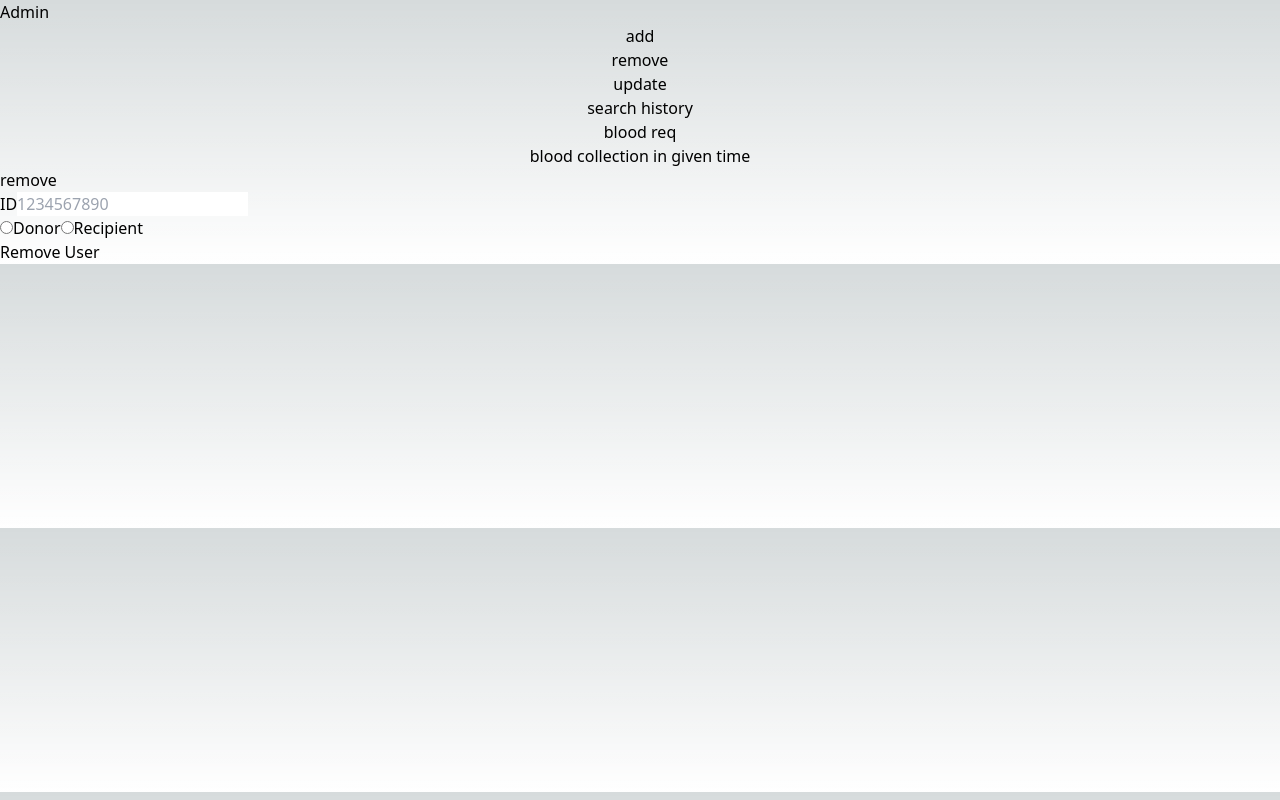
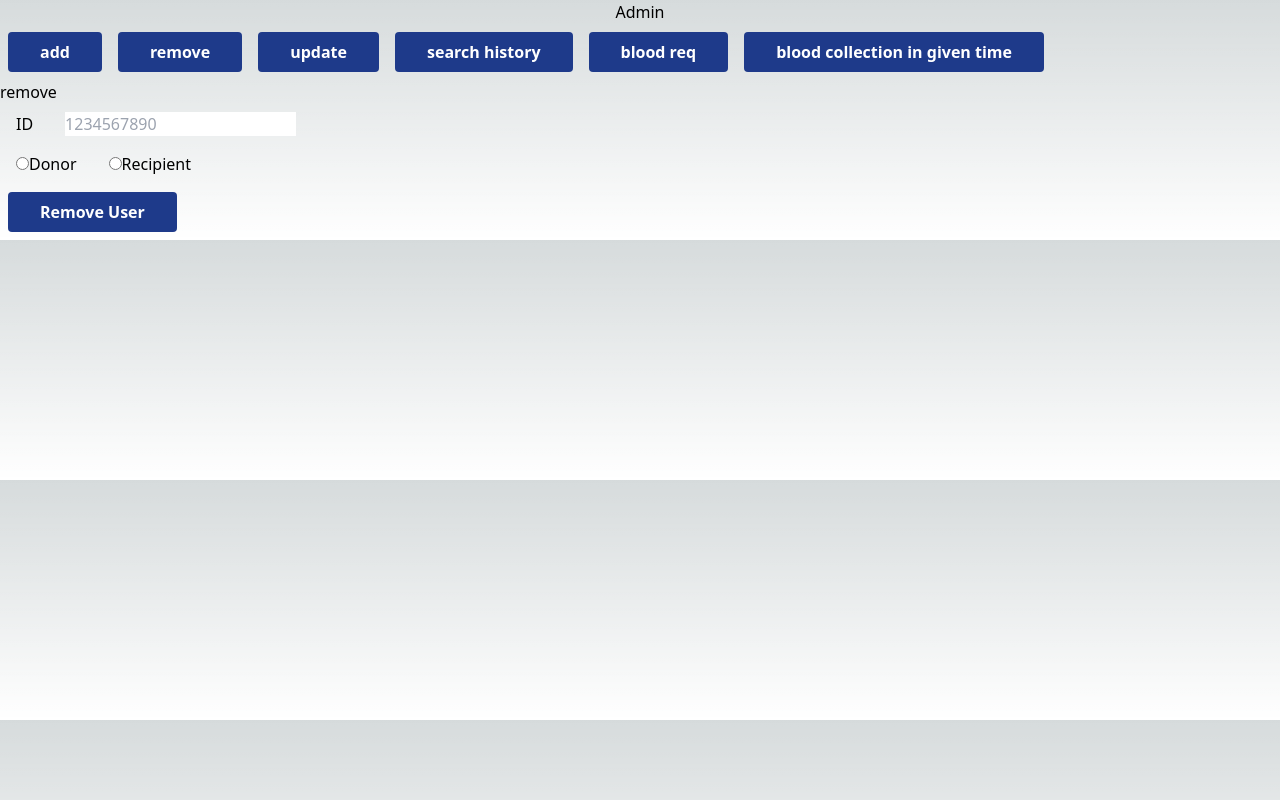
Before and after one commit to AhmadAlzhrani/Blood-Bank, a Next.js app in the folder bloodbank/: page /admin in a window 1280 px wide. Both pictures are taken after a click on the button "remove". Built offline with nearby package versions, Linux system fonts and the light colour scheme.

Commit message:
added styles to the buttons and forms

```diff
--- a/bloodbank/src/pages/admin.js
+++ b/bloodbank/src/pages/admin.js
@@ -133,52 +133,57 @@ export default function admin() {
 
 return (
     <>
-        <div className="grid">
-            <h1>Admin</h1>
-            <button onClick={showHideAdd}>add</button>
-            <button onClick={showHideRemove}>remove</button>
-            <button onClick={showHideUpdate}>update</button>
-            <button onClick={showHideSearch}>search history</button>
-            <button onClick={showHideBloodReq}>blood req</button>
-            <button onClick={showHideBloodCollection}>blood collection in given time</button>
+        <div className="">
+            <h1 className=" text-center">Admin</h1>
+            <button className="primary-button" onClick={showHideAdd}>add</button>
+            <button className="primary-button" onClick={showHideRemove}>remove</button>
+            <button className="primary-button" onClick={showHideUpdate}>update</button>
+            <button className="primary-button" onClick={showHideSearch}>search history</button>
+            <button className="primary-button" onClick={showHideBloodReq}>blood req</button>
+            <button className="primary-button" onClick={showHideBloodCollection}>blood collection in given time</button>
         </div>
-        <div>
+        <div className="">
             {
             add &&
-            <div>
+            <div className="">
                 <h1>add</h1>
                 {addMutation.isLoading && <p>loading...</p>}
                 {! addMutation.isLoading && <div>
                     <form onSubmit={handleAdd}>
-                    <div>
+                    <div className=" px-4 py-2 space-x-8 ">
                         <label htmlFor="id">ID</label>
                         <input type="text" placeholder="1234567890" required/>
-
+                    </div>
+                    <div className=" px-4 py-2 space-x-8 ">
                         <label htmlFor="fname">First Name</label>
                         <input type="text" placeholder="ali" required/>
-
+                    </div>
+                    <div className=" px-4 py-2 space-x-8 ">
                         <label htmlFor="lname">Last Name</label>
                         <input type="text" placeholder="alzhrani" required/>
-
+                    </div>
+                    <div className=" px-4 py-2 space-x-8 ">
                         <label htmlFor="bloodType">Blood Type</label>
                         <input type="text" placeholder="O+" required/>
-
+                    </div>
+                    <div className=" px-4 py-2 space-x-8 ">
                         <label htmlFor="bd">Birth Day</label>
                         <input type="text" placeholder="10/11/1999" required/>
-
+                    </div>
+                    <div className=" px-4 py-2 space-x-8 ">
                         <label htmlFor="email">Email</label>
                         <input type="text" placeholder="alo@alo.alo" required/>
-
+                    </div>
+                    <div className=" px-4 py-2 space-x-8 ">
                         <label htmlFor="username">Username</label>
                         <input type="text" placeholder="alialzhrani" required/>
-
-                        <div className="radio">
-                            <label><input type="radio" name="donor" value="true" />Donor</label>
-                            <label><input type="radio" name="recipient" value="false"  />Recipient</label>
+                    </div>
+                        <div className="radio px-4 py-2 space-x-8">
+                            <label><input type="radio" name=" donor" value="true" />Donor</label>
+                            <label><input type="radio" name=" recipient" value="false"  />Recipient</label>
                         </div>
-                    </div>
-                    <div>
-                        <button type="submit">Add User</button>
+                    <div className=" px-4 py-2 space-x-8 ">
+                        <button className="primary-button" type="submit">Add User</button>
                     </div>
                     </form>
                 </div> }
@@ -193,16 +198,16 @@ return (
                 {removeMutation.isLoading && <p>loading...</p>}
                 {! removeMutation.isLoading && <div>
                     <form onSubmit={handleRemove}>
-                    <div>
+                    <div className=" px-4 py-2 space-x-8 ">
                         <label htmlFor="id">ID</label>
                         <input type="text" placeholder="1234567890" required/>
-                        <div className="radio">
-                            <label><input type="radio" name="donor" value="true" />Donor</label>
-                            <label><input type="radio" name="recipient" value="false"  />Recipient</label>
-                        </div>
+                    </div>
+                    <div className="radio px-4 py-2 space-x-8">
+                        <label><input type="radio" name=" donor" value="true" />Donor</label>
+                        <label><input type="radio" name=" recipient" value="false"  />Recipient</label>
                     </div>
                     <div>
-                        <button type="submit">Remove User</button>
+                        <button className="primary-button" type="submit">Remove User</button>
                     </div>
                     </form>
                 </div> }
@@ -217,35 +222,40 @@ return (
                 {updateMutation.isLoading && <p>loading...</p>}
                 {! updateMutation.isLoading && <div>
                     <form onSubmit={handleUpdate}>
-                    <div>
+                    <div className=" px-4 py-2 space-x-8 ">
                         <label htmlFor="id">ID</label>
                         <input type="text" placeholder="1234567890" required/>
-
+                    </div>
+                    <div className=" px-4 py-2 space-x-8 ">
                         <label htmlFor="fname">First Name</label>
                         <input type="text" placeholder="ali" required/>
-
+                    </div>
+                    <div className=" px-4 py-2 space-x-8 ">
                         <label htmlFor="lname">Last Name</label>
                         <input type="text" placeholder="alzhrani" required/>
-
+                    </div>
+                    <div className=" px-4 py-2 space-x-8 ">
                         <label htmlFor="bloodType">Blood Type</label>
                         <input type="text" placeholder="O+" required/>
-
+                    </div>
+                    <div className=" px-4 py-2 space-x-8 ">
                         <label htmlFor="bd">Birth Day</label>
                         <input type="text" placeholder="10/11/1999" required/>
-
+                    </div>
+                    <div className=" px-4 py-2 space-x-8 ">
                         <label htmlFor="email">Email</label>
                         <input type="text" placeholder="alo@alo.alo" required/>
-
+                    </div>
+                    <div className=" px-4 py-2 space-x-8 ">
                         <label htmlFor="username">Username</label>
                         <input type="text" placeholder="alialzhrani" required/>
-
-                        <div className="radio">
-                            <label><input type="radio" name="donor" value="true" />Donor</label>
-                            <label><input type="radio" name="recipient" value="false"  />Recipient</label>
+                    </div>
+                        <div className="radio px-4 py-2 space-x-8">
+                            <label><input type="radio" name=" donor" value="true" />Donor</label>
+                            <label><input type="radio" name=" recipient" value="false"  />Recipient</label>
                         </div>
-                    </div>
-                    <div>
-                        <button type="submit">Update User</button>
+                    <div className=" px-4 py-2 space-x-8 ">
+                        <button className="primary-button" type="submit">Add User</button>
                     </div>
                     </form>
                 </div> }
@@ -260,16 +270,16 @@ return (
                 {searchMutation.isLoading && <p>loading...</p>}
                 {! searchMutation.isLoading && <div>
                     <form onSubmit={handleSearch}>
-                    <div>
+                    <div className=" px-4 py-2 space-x-8 ">
                         <label htmlFor="id">ID</label>
                         <input type="text" placeholder="1234567890" required/>
-                        <div className="radio">
-                            <label><input type="radio" name="donor" value="true" />Donor</label>
-                            <label><input type="radio" name="recipient" value="false"  />Recipient</label>
-                        </div>
+                    </div>
+                    <div className="radio px-4 py-2 space-x-8">
+                        <label><input type="radio" name=" donor" value="true" />Donor</label>
+                        <label><input type="radio" name=" recipient" value="false"  />Recipient</label>
                     </div>
                     <div>
-                        <button type="submit">Search User</button>
+                        <button className="primary-button" type="submit">Search User</button>
                     </div>
                     </form>
                 </div> }
@@ -291,7 +301,7 @@ return (
             bloodCollection &&
             <div>
                 <h1>blood collection</h1>
-                <button onClick={handleClick}>
+                <button className="primary-button" onClick={handleClick}>
                     {buttonText}
                 </button>
             </div>
--- a/bloodbank/src/pages/index.js
+++ b/bloodbank/src/pages/index.js
@@ -40,7 +40,7 @@ export default function Home() {
             <input type="text" placeholder="@aloha" required/>
           </div>
           <div>
-            <button type="submit">create page</button>
+            <button className='primary-button' type="submit">create page</button>
           </div>
         </form>
       </div> }
--- a/bloodbank/src/pages/user.js
+++ b/bloodbank/src/pages/user.js
@@ -66,10 +66,10 @@ export default function admin() {
 
 return (
     <>
-        <div className="grid">
-            <h1>User</h1>
-            <button onClick={showHideUpdate}>update</button>
-            <button onClick={showHideSearch}>search history</button>
+        <div className="">
+            <h1 className=" text-center">User</h1>
+            <button className="primary-button" onClick={showHideUpdate}>update</button>
+            <button className="primary-button" onClick={showHideSearch}>search history</button>
         </div>
         <div>
             {
@@ -79,35 +79,40 @@ return (
                 {updateMutation.isLoading && <p>loading...</p>}
                 {! updateMutation.isLoading && <div>
                     <form onSubmit={handleUpdate}>
-                    <div>
+                    <div className=" px-4 py-2 space-x-8 ">
                         <label htmlFor="id">ID</label>
                         <input type="text" placeholder="1234567890" required/>
-
+                    </div>
+                    <div className=" px-4 py-2 space-x-8 ">
                         <label htmlFor="fname">First Name</label>
                         <input type="text" placeholder="ali" required/>
-
+                    </div>
+                    <div className=" px-4 py-2 space-x-8 ">
                         <label htmlFor="lname">Last Name</label>
                         <input type="text" placeholder="alzhrani" required/>
-
+                    </div>
+                    <div className=" px-4 py-2 space-x-8 ">
                         <label htmlFor="bloodType">Blood Type</label>
                         <input type="text" placeholder="O+" required/>
-
+                    </div>
+                    <div className=" px-4 py-2 space-x-8 ">
                         <label htmlFor="bd">Birth Day</label>
                         <input type="text" placeholder="10/11/1999" required/>
-
+                    </div>
+                    <div className=" px-4 py-2 space-x-8 ">
                         <label htmlFor="email">Email</label>
                         <input type="text" placeholder="alo@alo.alo" required/>
-
+                    </div>
+                    <div className=" px-4 py-2 space-x-8 ">
                         <label htmlFor="username">Username</label>
                         <input type="text" placeholder="alialzhrani" required/>
-
-                        <div className="radio">
-                            <label><input type="radio" name="donor" value="true" />Donor</label>
-                            <label><input type="radio" name="recipient" value="false"  />Recipient</label>
+                    </div>
+                        <div className="radio px-4 py-2 space-x-8">
+                            <label><input type="radio" name=" donor" value="true" />Donor</label>
+                            <label><input type="radio" name=" recipient" value="false"  />Recipient</label>
                         </div>
-                    </div>
-                    <div>
-                        <button type="submit">Update User</button>
+                    <div className=" px-4 py-2 space-x-8 ">
+                        <button className="primary-button" type="submit">Add User</button>
                     </div>
                     </form>
                 </div> }
@@ -122,13 +127,16 @@ return (
                 {searchMutation.isLoading && <p>loading...</p>}
                 {! searchMutation.isLoading && <div>
                     <form onSubmit={handleSearch}>
-                    <div>
+                    <div className=" px-4 py-2 space-x-8 ">
                         <label htmlFor="id">ID</label>
                         <input type="text" placeholder="1234567890" required/>
-                        <li>{history}</li>
+                    </div>
+                    <div className="radio px-4 py-2 space-x-8">
+                        <label><input type="radio" name=" donor" value="true" />Donor</label>
+                        <label><input type="radio" name=" recipient" value="false"  />Recipient</label>
                     </div>
                     <div>
-                        <button type="submit">Search User</button>
+                        <button className="primary-button" type="submit">Search User</button>
                     </div>
                     </form>
                 </div> }
--- a/bloodbank/src/styles/globals.css
+++ b/bloodbank/src/styles/globals.css
@@ -25,3 +25,15 @@ body {
     )
     rgb(var(--background-start-rgb));
 }
+
+.primary-button{
+  @apply bg-blue-900 text-white font-semibold px-8 py-2 rounded hover:bg-blue-800 disabled:bg-gray-400 m-2;
+}
+
+.radio-button{
+  @apply w-4 h-4 text-blue-600 bg-gray-100 border-gray-300 focus:ring-blue-500 dark:focus:ring-blue-600 dark:ring-offset-gray-800 focus:ring-2 dark:bg-gray-700 dark:border-gray-600;
+}
+
+.label{
+  @apply ms-2 text-sm font-medium text-gray-900 dark:text-gray-300;
+}
```
